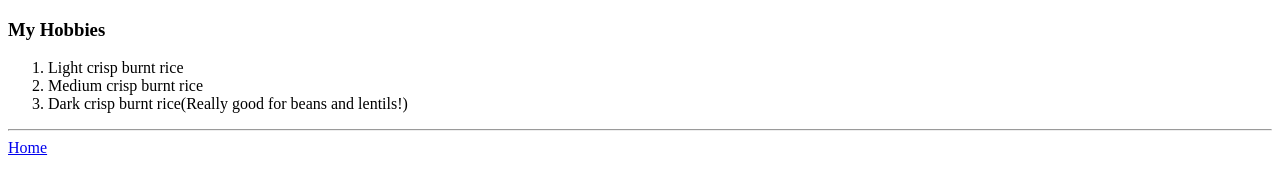
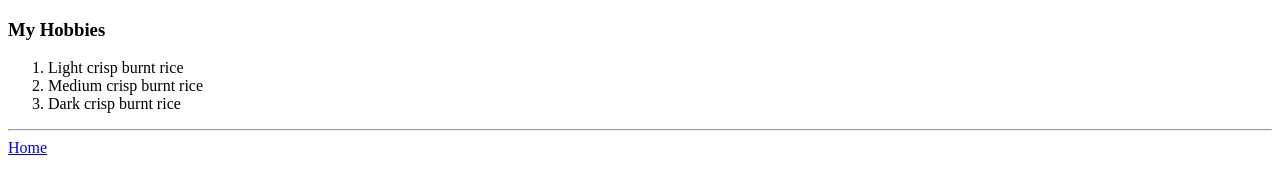
Before and after one commit to ApMZ0119/Test, a plain HTML site: page hobbies.html in a window 1280 px wide. Drawn offline with Linux system fonts and the light colour scheme.

Commit message:
Update hobbies.html

```diff
--- a/hobbies.html
+++ b/hobbies.html
@@ -9,7 +9,7 @@
     <ol>
         <li>Light crisp burnt rice</li>
         <li>Medium crisp burnt rice</li>
-        <li>Dark crisp burnt rice(Really good for beans and lentils!)</li>
+        <li>Dark crisp burnt rice</li>
     </ol>
     <hr>
     <a href="index.html">Home</a>
```
